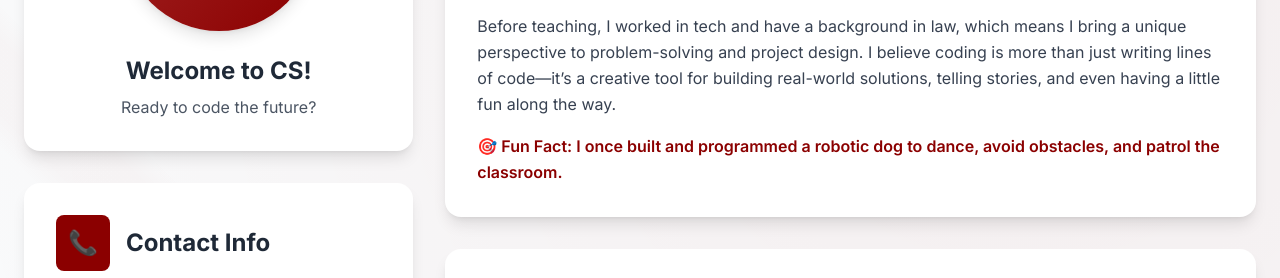
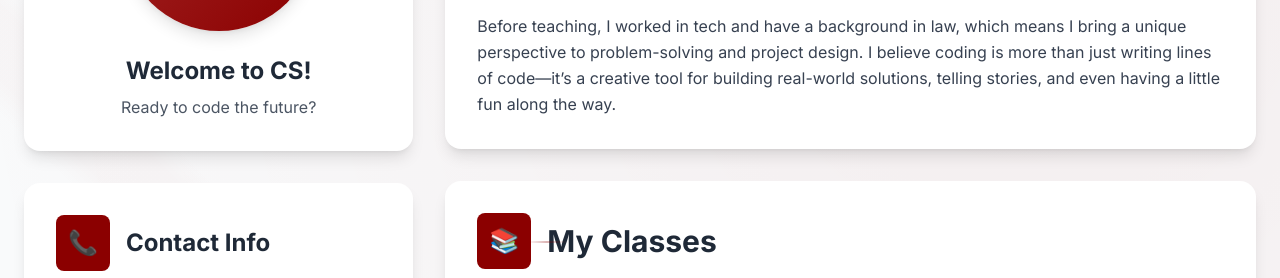
Before and after one commit to deoncarlette/mswhitby, a plain HTML site: page index.html in a window 1280 px wide. Shown: the part 505-783 px from the top of the page. Drawn offline with nearby package versions, Linux system fonts and the light colour scheme.

Commit message:
Removed fun fact

```diff
--- a/index.html
+++ b/index.html
@@ -125,7 +125,9 @@
 </div>
 <h2 class="text-3xl font-bold text-gray-800 circuit-line">About Me</h2>
 </div>
-<div class="text-gray-700 leading-relaxed space-y-4"><p>Hi! I’m Ms. Whitby, and I teach Computer Science here at Wagner High School. I’m passionate about making technology engaging, relevant, and accessible to every student, no matter their starting point.</p><p>Before teaching, I worked in tech and have a background in law, which means I bring a unique perspective to problem-solving and project design. I believe coding is more than just writing lines of code—it’s a creative tool for building real-world solutions, telling stories, and even having a little fun along the way.</p><p class="font-semibold text-cardinal">🎯 Fun Fact: I once built and programmed a robotic dog to dance, avoid obstacles, and patrol the classroom.</p></div>
+<div class="text-gray-700 leading-relaxed space-y-4"><p>Hi! I’m Ms. Whitby, and I teach Computer Science here at Wagner High School. I’m passionate about making technology engaging, relevant, and accessible to every student, no matter their starting point.</p><p>Before teaching, I worked in tech and have a background in law, which means I bring a unique perspective to problem-solving and project design. I believe coding is more than just writing lines of code—it’s a creative tool for building real-world solutions, telling stories, and even having a little fun along the way.</p>
+  <!-- <p class="font-semibold text-cardinal">🎯 Fun Fact: I once built and programmed a robotic dog to dance, avoid obstacles, and patrol the classroom.</p> -->
+</div>
 </section>
 <!-- My Classes -->
 <section class="bg-white rounded-2xl shadow-lg p-8 hover-lift">
```
